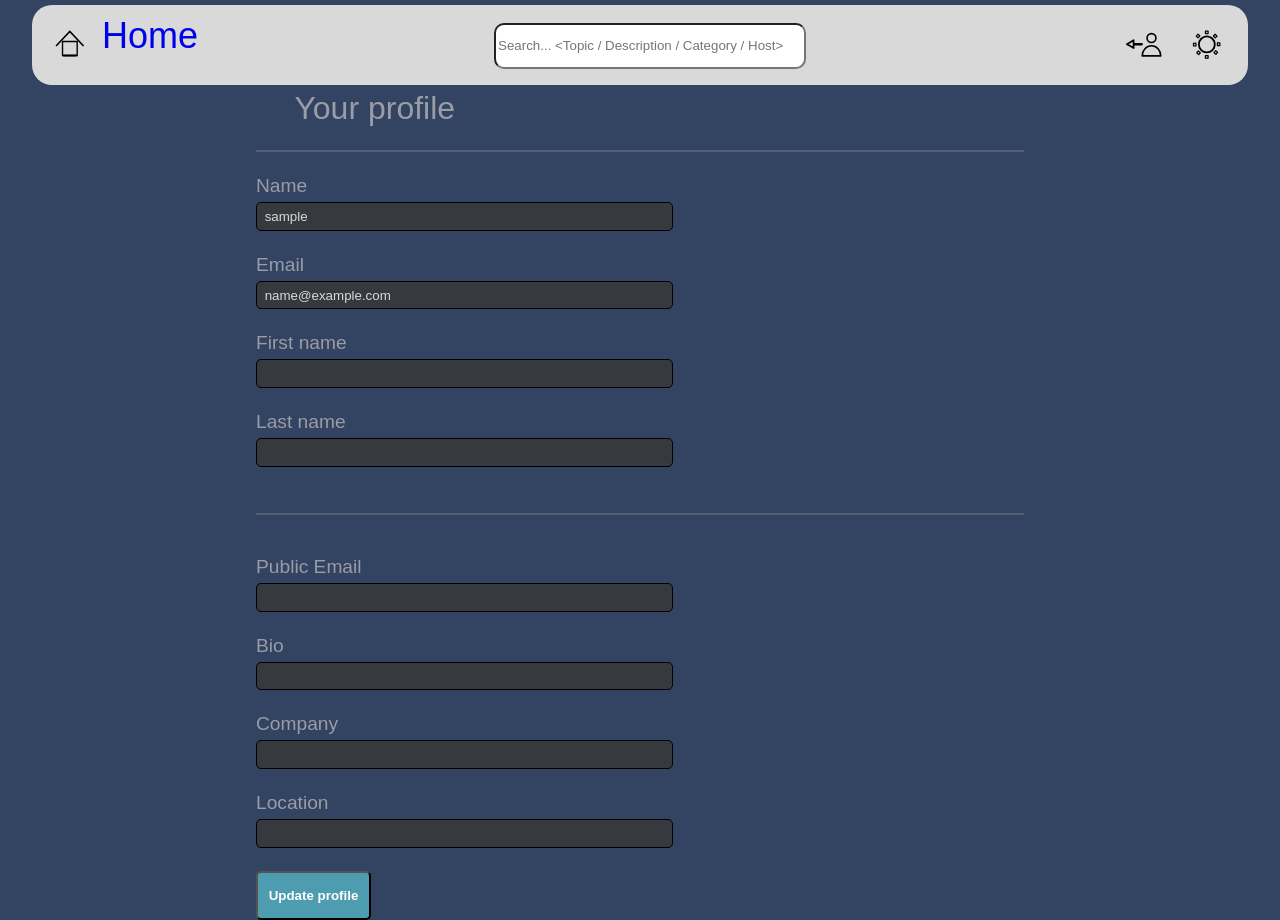
After one commit to Ja-Pan-Krzysztof/New-OLX, a Django app: a page that uses templates/nav.html in a window 1280 px wide. The commit adds this page. Run offline with Django 4.2, Linux system fonts and the light colour scheme; the visitor is signed in with stand-in values (Sample User, id 1); data comes from the database, SQL or seed files in the repository.

Commit message:
Added account settings.

```diff
--- a/base/admin.py
+++ b/base/admin.py
@@ -6,3 +6,4 @@ admin.site.register(Category)
 admin.site.register(Location)
 admin.site.register(Tags)
 admin.site.register(Offer)
+admin.site.register(AboutUser)
--- /dev/null
+++ b/base/templates/base/auth/account-settings.html
@@ -0,0 +1,99 @@
+{% extends 'main.html' %}
+
+{% load static %}
+
+{% block content %}
+    <div id="main">
+        <link rel="stylesheet" href="{% static 'css/auth/auth.css' %}">
+        <div id="profile">
+            <header>Your profile</header>
+        </div>
+        <hr>
+        <div>
+            <label for="username">Name</label> <br>
+            <input type="text" id="username" value="{{ user_settings.username }}">
+            <br>
+            <label for="email">Email</label> <br>
+            <input type="text" id="email" value="{{ user_settings.email }}">
+            <br>
+            {% if about_user %}
+                <label for="firstname">First name</label> <br>
+                <input type="text" id="firstname" value="{{ about_user.firstname }}">
+                <br>
+                <label for="lastname">Last name</label> <br>
+                <input type="text" id="lastname" value="{{ about_user.lastname }}">
+                <br>
+                <hr>
+                <br>
+                <label for="publicemail">Public Email</label> <br>
+                <input type="text" id="publicemail" value="{{ about_user.public_email }}">
+                <br>
+                <label for="bio">Bio</label> <br>
+                <input type="text" id="bio" value="{{ about_user.bio }}">
+                <br>
+                <label for="company">Company</label> <br>
+                <input type="text" id="company" value="{{ about_user.company }}">
+                <br>
+                <label for="location">Location</label> <br>
+                <input type="text" id="location" value="{{ about_user.location }}">
+
+            {% else %}
+                <label for="firstname">First name</label> <br>
+                <input type="text" id="firstname" value="">
+                <br>
+                <label for="lastname">Last name</label> <br>
+                <input type="text" id="lastname" value="">
+                <br>
+                <hr>
+                <br>
+                <label for="publicemail">Public Email</label> <br>
+                <input type="text" id="publicemail" value="">
+                <br>
+                <label for="bio">Bio</label> <br>
+                <input type="text" id="bio" value="">
+                <br>
+                <label for="company">Company</label> <br>
+                <input type="text" id="company" value="">
+                <br>
+                <label for="location">Location</label> <br>
+                <input type="text" id="location" value="">
+                <br>
+
+            {% endif %}
+            <button id="update-profile">Update profile</button>
+        </div>
+    </div>
+
+    <script type="text/javascript">
+        let update_profile = document.getElementById('update-profile');
+        update_profile.addEventListener('click', send_update_profile);
+
+        function send_update_profile() {
+            let inputs = document.querySelectorAll('#main input');
+            let data = new FormData();
+
+            for(let i = 0; i < inputs.length; i++) {
+                data.append(inputs[i].id, inputs[i].value)
+
+            }
+            data.append('id_user', '{{ user_settings.id }}')
+            data.append('csrfmiddlewaretoken', '{{ csrf_token }}')
+
+            axios({
+                method: 'POST',
+                url: `${window.location.origin}/account/settings/${"{{ user.username }}"}/`,
+                data: data
+            })
+                .then(response => {
+                    let body = response.data['updateProfile']
+                    if(body == 0) {
+                        window.location = `${window.location.origin}/account/settings/${response.data['redirect']}`;
+                    }
+                })
+
+        }
+
+    </script>
+
+
+{% endblock content %}
--- a/base/templates/base/home.html
+++ b/base/templates/base/home.html
@@ -19,7 +19,10 @@
 
   <div>
     {% if request.user.is_authenticated %}
-      <a class="add-offer-button" href="{% url 'add-offer' %}">Add new offer</a>
+      <div>
+        <span class="add-offer-button" style="display: inline-block">Hi {{ user.get_username }} 👋</span>
+        <span><a class="add-offer-button" href="{% url 'add-offer' %}" style="display: inline-block">Add new offer</a></span>
+      </div>
     {% endif %}
 
     <div id="offers-list">
--- a/base/templates/base/offers.html
+++ b/base/templates/base/offers.html
@@ -41,7 +41,7 @@
       let pattern_svg = document.getElementById('svg1250');
 
       pattern.addEventListener('change', send_pattern);
-      pattern_svg.addEventListener('click', send_pattern);
+      //pattern_svg.addEventListener('click', send_pattern);
 
       function send_pattern() {
         let data = new FormData();
--- a/base/urls.py
+++ b/base/urls.py
@@ -8,6 +8,8 @@ urlpatterns = [
     path('account/login/', auth.login_page, name='login'),
     path('account/sign-up/', auth.sigh_up_page, name='sign-up'),
     path('account/logout/', auth.logout_page, name='logout'),
+    path('account/settings/', auth.account_settings, name='account-settings'),
+    path('account/settings/<str:username>/', auth.account_settings, name='account-settings'),
 
     path('add-offer/', views.add_offer, name='add-offer'),
 
--- /dev/null
+++ b/static/css/auth/auth.css
@@ -0,0 +1,44 @@
+#main {
+	width: 60%;
+	margin: auto;
+}
+
+#main header {
+	font-size: 2em;
+	padding-left: 5%;
+}
+
+#main label {
+	font-size: 1.2em;
+	margin-bottom: 5px;
+	display: inline-block;
+}
+
+#main input {
+	background-color: #36393d;
+	width: 30em;
+	height: 2em;
+	border-radius: 5px;
+	border: 1px solid #000000;
+	margin-bottom: 3%;
+	color: #d9d9d9;
+	padding: 0 1% 0 1%;
+}
+
+#main hr {
+	margin: 3% 0 3% 0;
+	border: 1px solid #797c83;
+	opacity: 0.5;
+}
+
+#main #update-profile {
+	display: block;
+    min-width: 115px;
+    background: #4E9CAF;
+    padding: 10px;
+    text-align: center;
+    border-radius: 5px;
+    color: white;
+    font-weight: bold;
+    line-height: 25px;
+}
--- a/static/css/index.css
+++ b/static/css/index.css
@@ -25,23 +25,32 @@ body, html {
 }
 
 .nav-home {
-	width: 15%;
+	width: 25%;
 	height: 60px;
 	margin: 10px 0 0 10px;
 }
+.nav-home img {
+	height: 80px;
+	display: block;
+	margin: auto;
+}
 
 .nav-search {
-	width: 70%;
+	width: 50%;
+	height: 60px;
+	margin: 10px 0 10px 0;
 }
-.nav-search > center > input {
+
+.nav-search > div > input {
 	width: 50%;
 	margin: auto;
 	height: 40px;
 	border-radius: 10px;
+	position: relative;
 }
 
 .nav-login {
-	width: 10%;
+	width: 20%;
 	float: right;
 	margin: 10px 10px 0 0 ;
 }
@@ -114,7 +123,7 @@ body, html {
 
 .add-offer-button {
 	display: block;
-    width: 115px;
+    min-width: 115px;
     height: 25px;
     background: #4E9CAF;
     padding: 10px;
--- a/templates/nav.html
+++ b/templates/nav.html
@@ -2,45 +2,35 @@
 
 <div class="nav">
   <div class="nav-item nav-home">
-    <a href="{% url 'home' %}">HOME</a>
+    <a href="{% url 'home' %}">
+      <div style="width: 60px; float:left;">
+        <img src="{% static 'svg/home.svg' %}" style="float: left; height: 100%; width: 60px;">
+      </div>
+      <div style="height: 60px; width: calc(100% - 60px); float:left;">
+          <span>Home</span>
+      </div>
+    </a>
   </div>
 
   <div class="nav-item nav-search">
-    <center>
-      <input type="text" placeholder="Search... <Topic / Description / Category / Host>" name="search" id="nav-search">
-        <svg
-   width="21mm"
-   height="14.8mm"
-   viewBox="0 0 105 74"
-   id="svg1250">
-    <circle
-       style="display:inline;fill:none;fill-opacity:1;fill-rule:evenodd;stroke:#000000;stroke-width:3.28562;stroke-linejoin:round;stroke-miterlimit:4;stroke-dasharray:none;paint-order:markers fill stroke"
-       id="path1045"
-       cx="68.516029"
-       cy="27.930508"
-       r="14.220693" />
-    <rect
-       style="display:inline;fill:#000000;fill-opacity:1;fill-rule:evenodd;stroke:#000000;stroke-width:2.46932;stroke-linejoin:round;stroke-miterlimit:4;stroke-dasharray:none;paint-order:markers fill stroke"
-       id="rect1047"
-       width="2.8090255"
-       height="30.548153"
-       x="55.34486"
-       y="-31.018927"
-       transform="rotate(61.800844)" />
-  </g>
-</svg>
-    </center>
-
+      <div style="display: flex; margin-top: 7.5px;">
+        <input type="text" placeholder="Search... <Topic / Description / Category / Host>" name="search" id="nav-search">
+      </div>
   </div>
 
   {% if request.user.is_authenticated %}
     <div class="nav-item nav-login">
-      <input type="button" id="submit" value="Logout">
+      <div style="display: flex; float: right">
+        <a id="submit"><img src="{% static 'svg/logout.svg' %}" width="60px" height="60px"></a>
+        <a id="settings"><img src="{% static 'svg/settings.svg' %}" width="60px" height="60px"></a>
+      </div>
 
       <script> //Logout Button
         let logout = document.getElementById('submit');
+        let settings = document.getElementById('settings');
 
         logout.addEventListener('click', send_logout);
+        settings.addEventListener('click', send_settings);
 
         function send_logout() {
           let data = new FormData();
@@ -60,13 +50,26 @@
             }
           })
         }
+
+        function send_settings() {
+          window.location = `${window.location.origin}/account/settings/{{ user.username }}`;
+        }
       </script>
 
     </div>
+
   {% else %}
-    <div class="nav-item nav-login">
-      <a href="{% url 'sign-up' %}">Sign-Up</a>
-      <a href="{% url 'login' %}">Login</a>
+    <div class="nav-item nav-login" style="display: flex">
+      <div class="nav-login-signup" style="font-size: 20px; height: 60px">
+        <a href="{% url 'sign-up' %}"><img src="{% static 'svg/sign-up.svg' %}"></a>
+        <a href="{% url 'sign-up' %}"><span>Sign Up</span></a>
+      </div>
+
+      <div class="nav-login-login" style="font-size: 20px; height: 60px">
+        <a href="{% url 'login' %}"><img src="{% static 'svg/login.svg' %}"></a>
+        <a href="{% url 'login' %}"><span>Login</span></a>
+      </div>
     </div>
+
   {% endif %}
 </div>
```
Also changed, not shown: base/auth.py (+97 -7 lines), base/models.py (+19 -2 lines), base/migrations/0002_alter_offer_tags_aboutuser.py (added), base/migrations/0003_alter_aboutuser_options.py (added), base/migrations/0004_aboutuser_firstname_aboutuser_lastname.py (added), static/svg/home.svg (added), static/svg/login.svg (added), static/svg/logout.svg (added), static/svg/search.svg (added), static/svg/settings.svg (added), static/svg/sign-up.svg (added).
